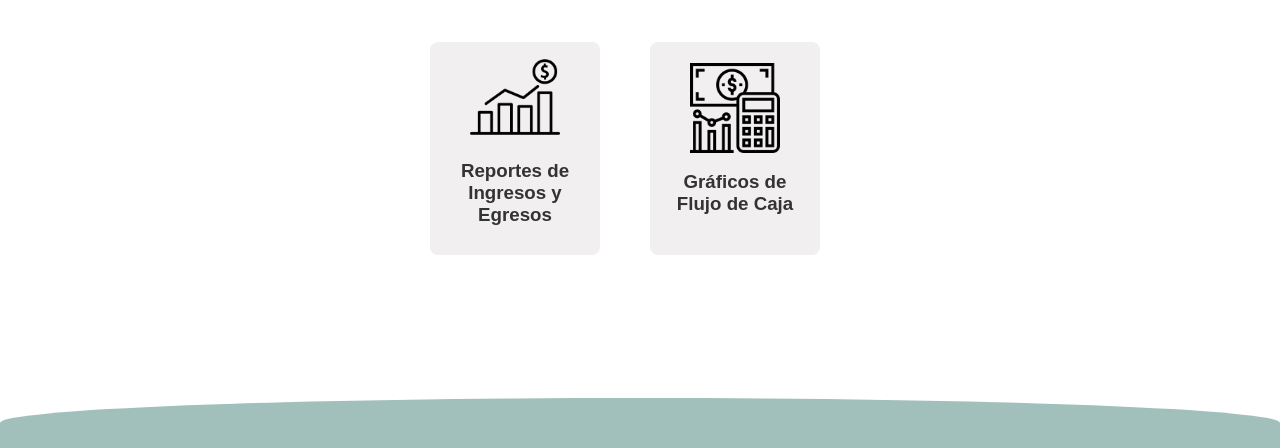
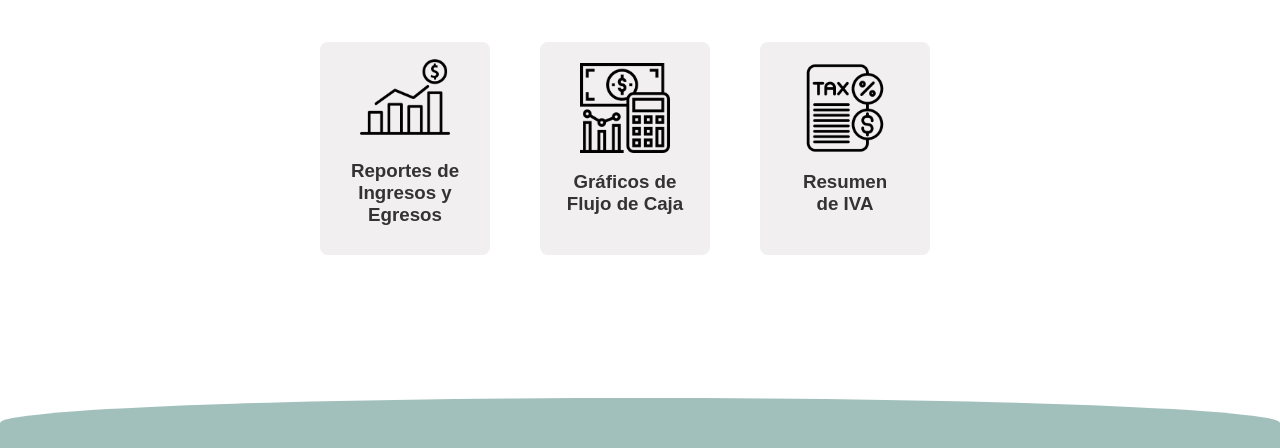
Before and after one commit to ProyGipsy/CashFlow, a Flask app: page /reports in a window 1280 px wide. Shown: the part 352-800 px from the top of the page. Run offline with Flask 3, Linux system fonts and the light colour scheme.

Commit message:
Adding Resumen de IVA Report

```diff
--- a/static/CSS/reportsHome.css
+++ b/static/CSS/reportsHome.css
@@ -69,7 +69,7 @@ body::after {
 
 .grid {
     display: grid;
-    grid-template-columns: repeat(2, 200px);
+    grid-template-columns: repeat(3, 200px);
     gap: 20px;
     justify-content: center;
     max-width: 1000px;
--- a/templates/reports.home.html
+++ b/templates/reports.home.html
@@ -26,6 +26,10 @@
                 <img src="{{ url_for('static', filename='IMG/contabilidad.png') }}" alt="Gráficos de Flujo de Caja" class="card-img">
                 <h3>Gráficos de Flujo de Caja</h3>
             </a>
+            <a href="https://app.powerbi.com/groups/me/reports/cc01e17f-b052-485c-9fa6-75613e3ee4a1/97d75c5dd5d963c0ec18?ctid=e28fcd45-30d5-4919-b266-27bca9760759&experience=power-bi" class="card">
+                <img src="{{ url_for('static', filename='IMG/impuestos.png') }}" alt="Gráficos de Flujo de Caja" class="card-img">
+                <h3>Resumen <br> de IVA</h3>
+            </a>
             <!--
             <a href="" class="card">
                 <img src="{{ url_for('static', filename='IMG/comision.png') }}" alt="Reportes de Comisiones de Vendedores" class="card-img">
```
Also changed, not shown: static/IMG/impuestos.png (added).
